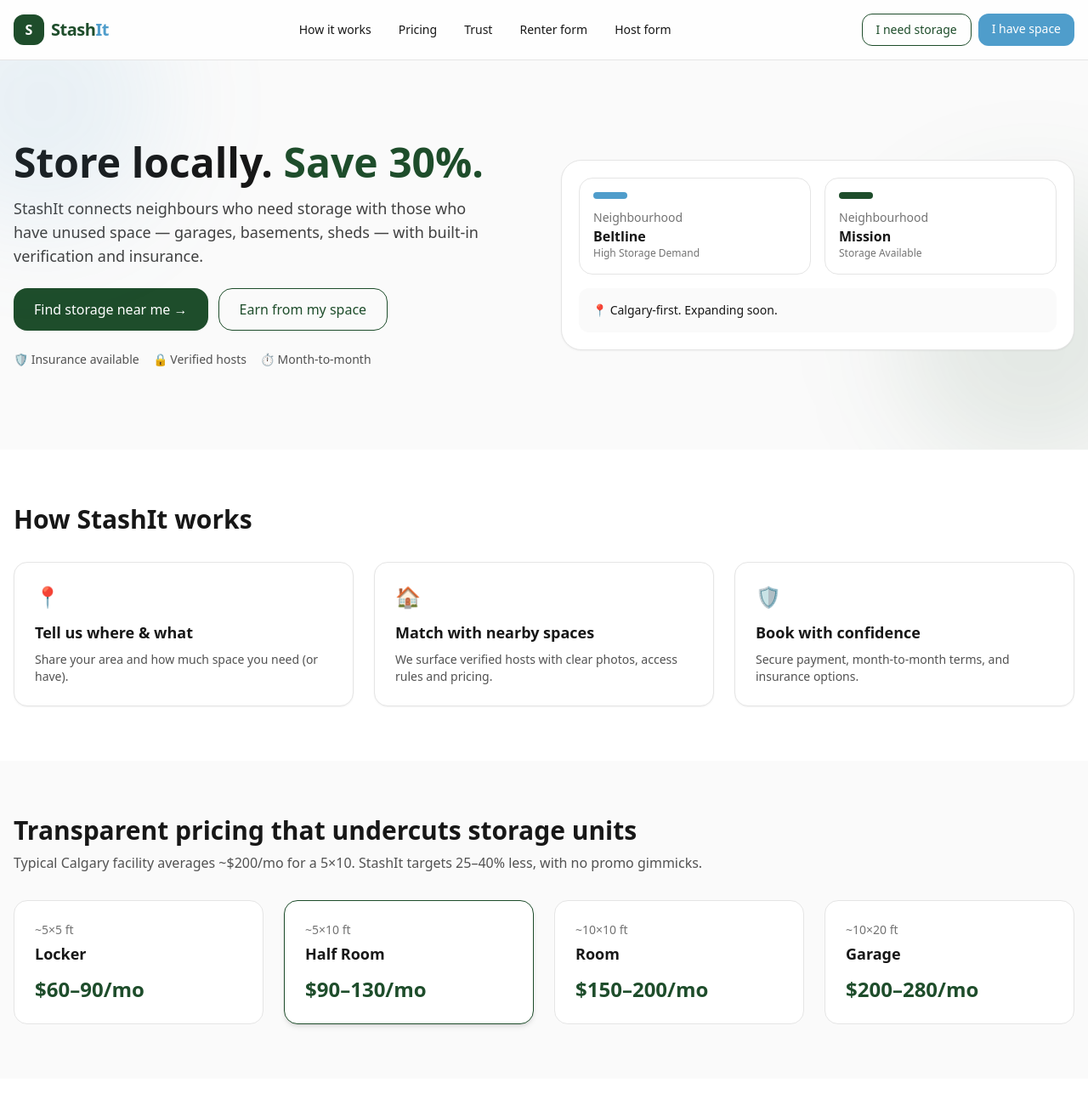
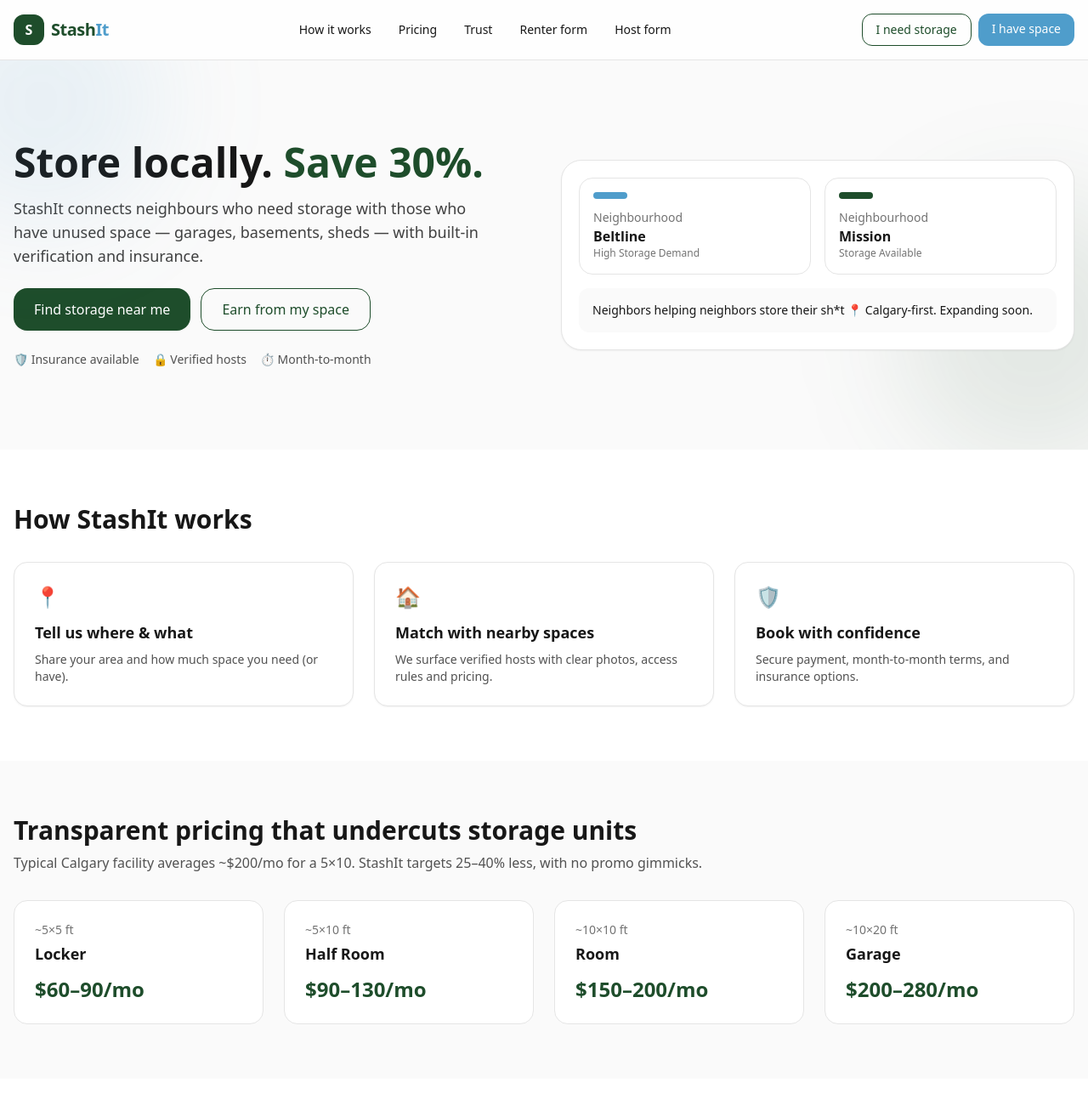
Before and after one commit to nishthamangal/StashIt, a website: page index.html in a window 1280 px wide. Shown: the top 1300 px of the page at 85% size. Drawn offline with nearby package versions, Linux system fonts and the light colour scheme.

Commit message:
Update text and styling in index.html

```diff
--- a/index.html
+++ b/index.html
@@ -43,7 +43,7 @@
             StashIt connects neighbours who <span class="font-medium">need storage</span> with those who have <span class="font-medium">unused space</span> — garages, basements, sheds — with built‑in verification and insurance.
           </p>
           <div class="mt-6 flex flex-col gap-3 sm:flex-row">
-            <a href="#renter" class="flex items-center justify-center gap-2 rounded-2xl bg-[#1E4D2B] px-6 py-3 text-white shadow-sm hover:shadow-md transition">Find storage near me →</a>
+            <a href="#renter" class="flex items-center justify-center gap-2 rounded-2xl bg-[#1E4D2B] px-6 py-3 text-white shadow-sm hover:shadow-md transition">Find storage near me </a>
             <a href="#host" class="flex items-center justify-center gap-2 rounded-2xl border border-[#1E4D2B] px-6 py-3 text-[#1E4D2B] hover:bg-[#1E4D2B] hover:text-white transition">Earn from my space</a>
           </div>
           <div class="mt-6 flex flex-wrap items-center gap-4 text-sm text-neutral-600">
@@ -68,7 +68,7 @@
                 <div class="text-xs text-neutral-500">Storage Available</div>
               </div>
             </div>
-            <div class="mt-4 rounded-xl bg-neutral-50 p-4 text-sm">📍 Calgary‑first. Expanding soon.</div>
+            <div class="mt-4 rounded-xl bg-neutral-50 p-4 text-sm"> Neighbors helping neighbors store their sh*t 📍 Calgary‑first. Expanding soon.</div>
           </div>
         </div>
       </div>
@@ -109,7 +109,7 @@
             <div class="mt-1 text-lg font-semibold">Locker</div>
             <div class="mt-3 text-2xl font-semibold text-[#1E4D2B]">$60–90/mo</div>
           </div>
-          <div class="rounded-2xl border border-[#1E4D2B] bg-white shadow-md p-6">
+          <div class="rounded-2xl border border-neutral-200 bg-white p-6">
             <div class="text-sm text-neutral-500">~5×10 ft</div>
             <div class="mt-1 text-lg font-semibold">Half Room</div>
             <div class="mt-3 text-2xl font-semibold text-[#1E4D2B]">$90–130/mo</div>
@@ -272,7 +272,10 @@
             <label class="text-sm text-neutral-600">What are you storing?*</label>
             <textarea required name="items" class="mt-1 w-full rounded-xl border border-neutral-300 bg-white px-3 py-2" rows="3" placeholder="e.g., boxes, skis, furniture. No perishables or hazardous items."></textarea>
           </div>
+
+
           <div data-netlify-recaptcha="true" class="mt-2"></div>
+
           <label class="flex items-start gap-2 text-sm text-neutral-600"><input type="checkbox" required class="mt-1"/> I agree not to store hazardous, illegal, perishable, or flammable items and to follow StashIt’s access rules.</label>
           <button class="mt-2 inline-flex w-full items-center justify-center rounded-2xl bg-[#1E4D2B] px-6 py-3 text-white">Submit renter request</button>
           <p class="text-xs text-neutral-500">By submitting, you consent to be contacted about matching spaces and agree to our privacy policy.</p>
```
